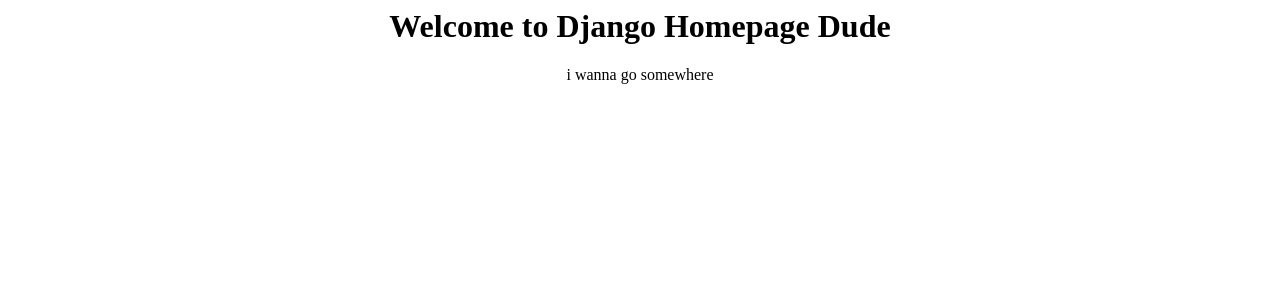
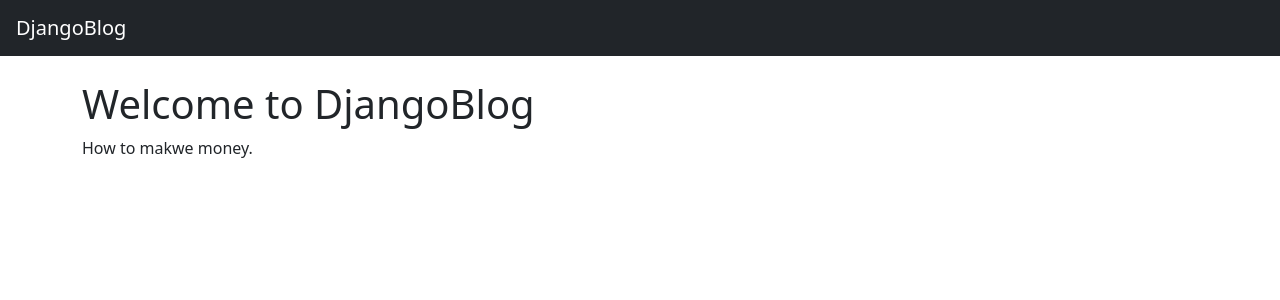
Before and after one commit to Tapen123456/djangoblog, a Django app: page / in a window 1280 px wide. Shown: the top 300 px of the page. Run offline with Django 5.2, Linux system fonts and the light colour scheme.

Commit message:
project skeleton: Django installed, blog app created

```diff
--- a/blog/templates/blog/base.html
+++ b/blog/templates/blog/base.html
@@ -0,0 +1,21 @@
+<!DOCTYPE html>
+<html lang="en">
+<head>
+    <meta charset="UTF-8">
+    <title>{% block title %}DjangoBlog{% endblock %}</title>
+    <link href="https://cdn.jsdelivr.net/npm/bootstrap@5.3.3/dist/css/bootstrap.min.css" rel="stylesheet">
+
+    {% load static %}
+    <link rel="stylesheet" href="{% static 'blog/css/style.css' %}">
+</head>
+
+<body>
+    <nav class="navbar navbar-dark bg-dark px-3">
+        <a class="navbar-brand" href="{% url 'home' %}">DjangoBlog</a>
+    </nav>
+
+    <div class="container mt-4">
+        {% block content %}{% endblock %}
+    </div>
+</body>
+</html>
--- a/blog/templates/blog/home.html
+++ b/blog/templates/blog/home.html
@@ -1,3 +1,6 @@
-<center><h1>Welcome to {{ title }}</h1>
-<p>i wanna go somewhere</p>
-</center>
+{% extends "blog/base.html" %}
+{% block title %}Home{% endblock %}
+{% block content %}
+    <h1>Welcome to DjangoBlog</h1>
+    <p>How to makwe money.</p>
+{% endblock %}
--- a/config/urls.py
+++ b/config/urls.py
@@ -19,5 +19,5 @@ from django.urls import path, include
 
 urlpatterns = [
     path('admin/', admin.site.urls),
-    path('', include('blog.urls')),  # Ensure 'blog/' is replaced with ''
+    path('', include('blog.urls')),  # Ensure 'blog/' is
 ]
```
